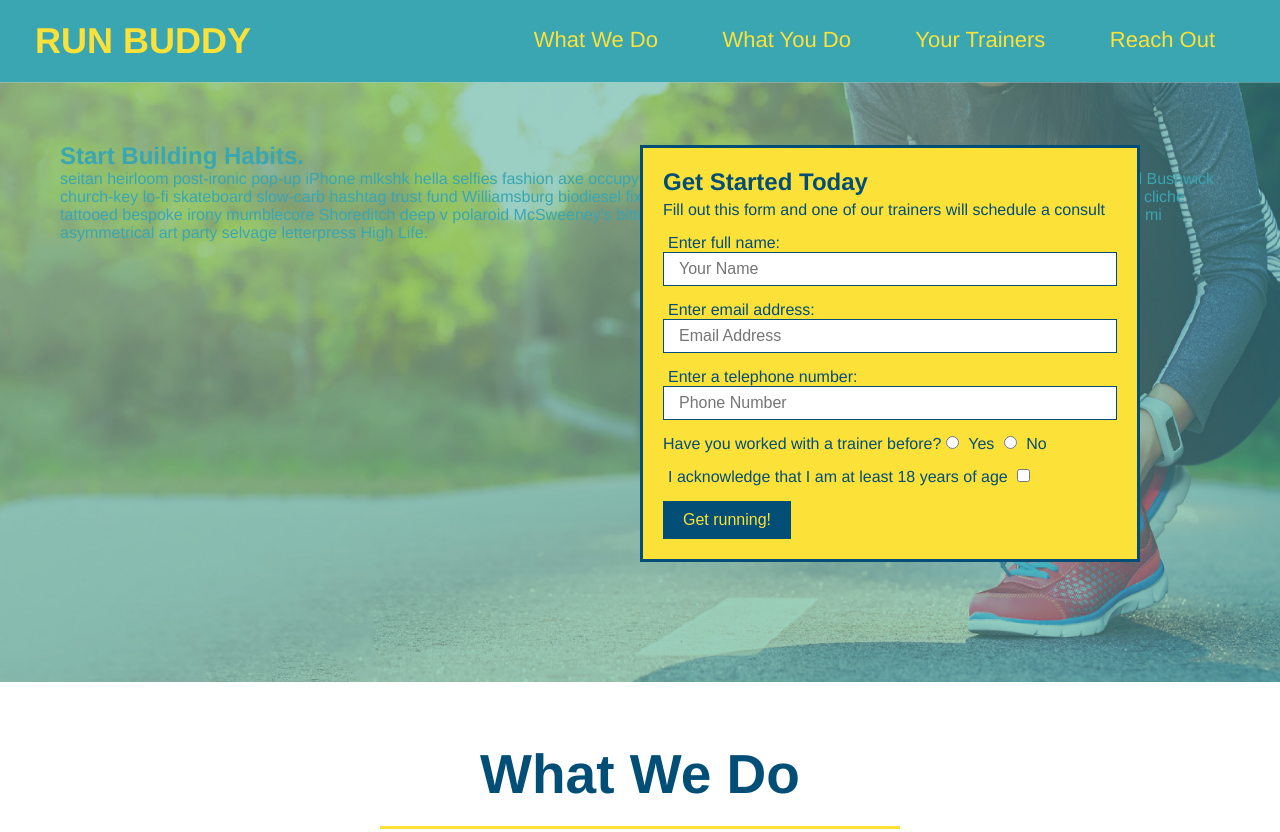
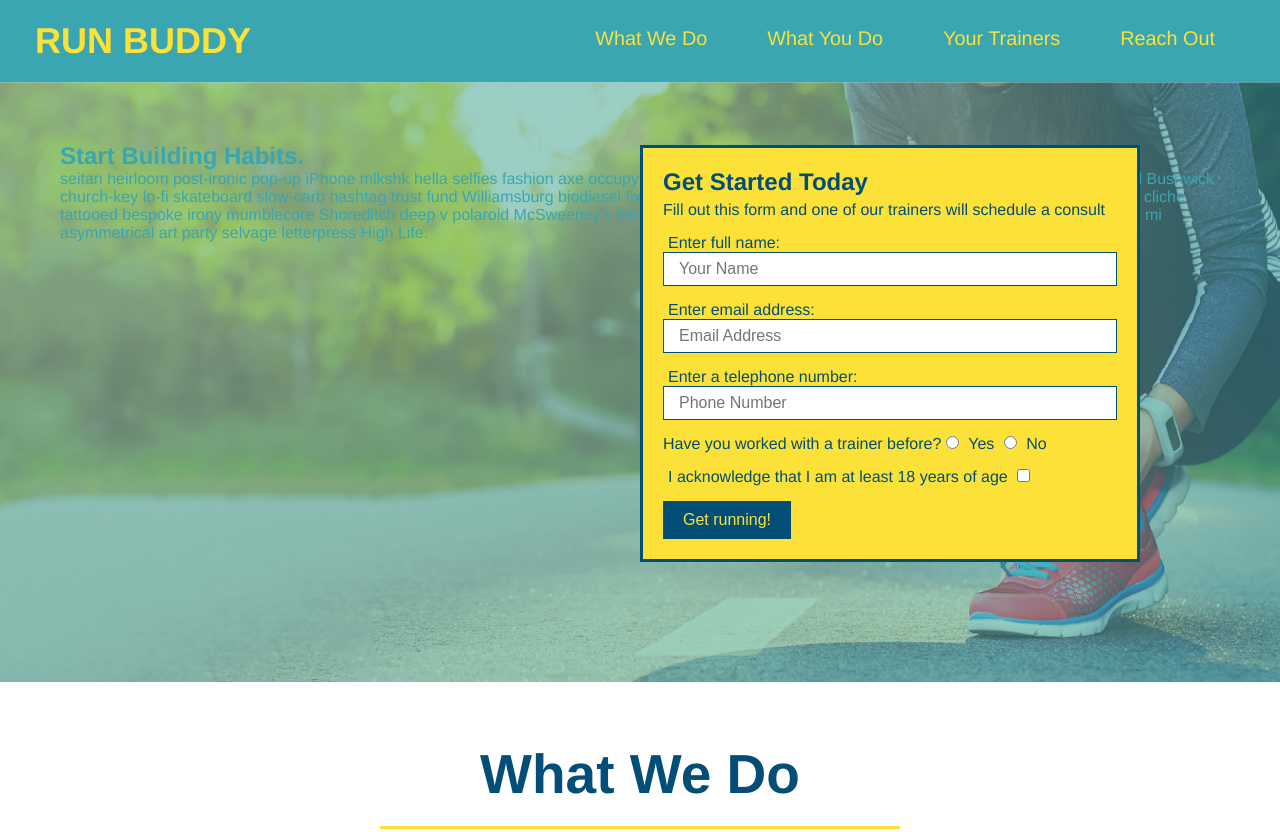
Before and after one commit to coryvereen/run-buddy, a plain HTML site: page index.html in a window 1280 px wide. Shown: the top 832 px of the page. Drawn offline with Linux system fonts and the light colour scheme.

Commit message:
add flexbox to header

```diff
--- a/assets/css/style.css
+++ b/assets/css/style.css
@@ -35,14 +35,18 @@ header nav {
   margin: 7px 0;
 }
 
-header nav ul li {
-  display: inline;
+header nav ul {
+  display: flex;
+  flex-wrap: wrap;
+  justify-content: space-between;
+  align-content: center;
+  list-style: none;
 }
 
 header nav ul li a {
   margin: 0 30px;
   font-weight: lighter;
-  font-size: 22px;
+  font-size: 1.55vw;
 }
 
 footer {
```
